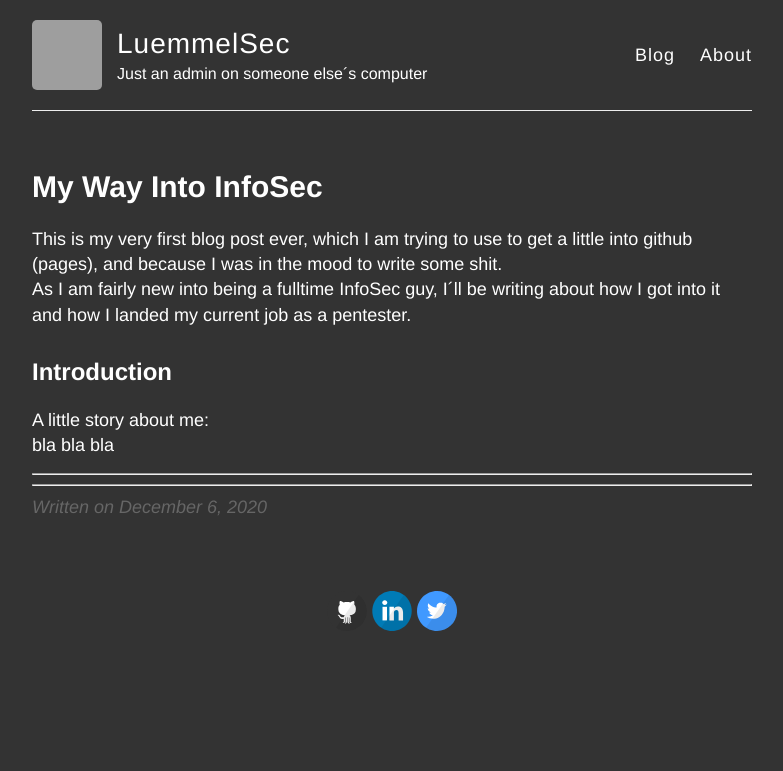
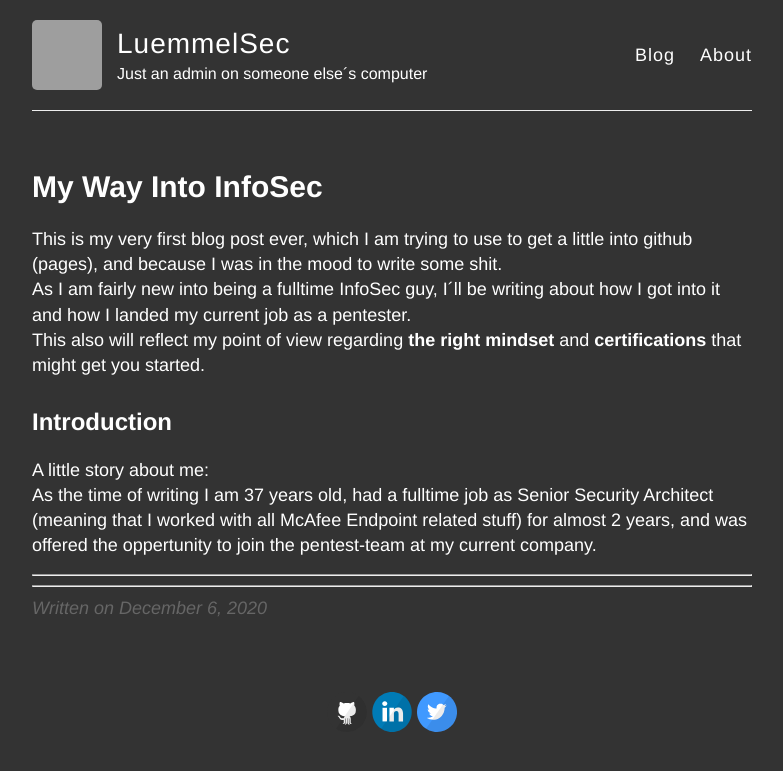
Before and after one commit to LuemmelSec/LuemmelSec.github.io, a Jekyll site: the page built from _posts/2020-12-06-Test.md, in a window 1280 px wide. Shown: the top 771 px of the page, without its empty margins (248-1031 px from the left). Built offline with Jekyll 4.4.1, drawn with Linux system fonts in a browser that asks for light colours; grey boxes are pictures that could not be loaded.

Commit message:
Update 2020-12-06-Test.md

```diff
--- a/_posts/2020-12-06-Test.md
+++ b/_posts/2020-12-06-Test.md
@@ -5,10 +5,12 @@ title: My Way Into InfoSec
 
 This is my very first blog post ever, which I am trying to use to get a little into github (pages), and because I was in the mood to write some shit.
 As I am fairly new into being a fulltime InfoSec guy, I´ll be writing about how I got into it and how I landed my current job as a pentester.
+This also will reflect my point of view regarding **the right mindset** and **certifications** that might get you started.
 
 ## Introduction
 A little story about me:
-bla bla bla
+As the time of writing I am 37 years old, had a fulltime job as Senior Security Architect (meaning that I worked with all McAfee Endpoint related stuff) for almost 2 years, and was offered the
+oppertunity to join the pentest-team at my current company.
 
 
 ----
```
